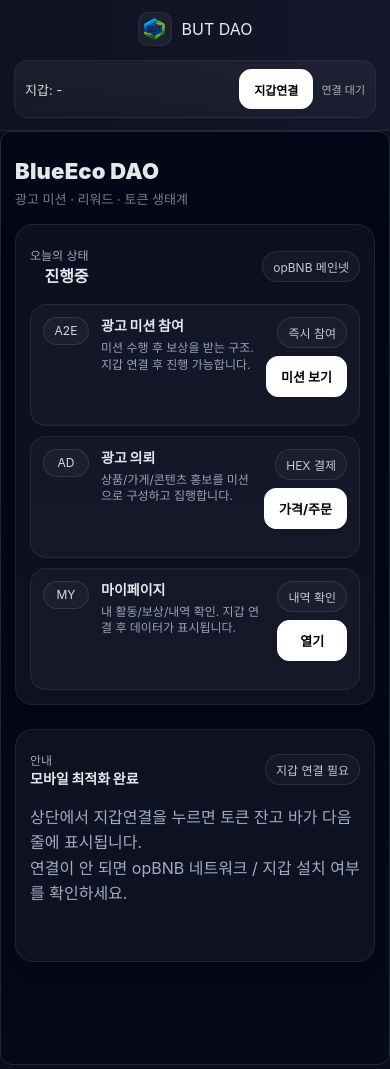
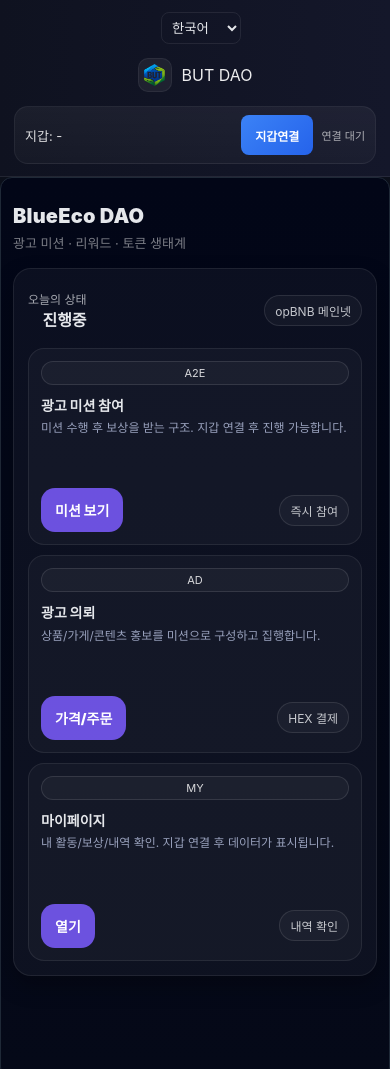
Before and after one commit to chitokiser/butdao, a website: page index.html in a window 390 px wide. Shown: the top 1069 px of the page. Drawn offline with nearby package versions, Linux system fonts and the light colour scheme.

Commit message:
20260220

```diff
--- a/assets/css/style.css
+++ b/assets/css/style.css
@@ -6,6 +6,11 @@
   padding: 0;
   box-sizing: border-box;
   font-family: "Inter", "Noto Sans KR", sans-serif;
+}
+
+:root{
+  --container-max: 1180px;
+  --pad-x: 16px;
 }
 
 body {
@@ -22,9 +27,9 @@ body {
 }
 
 .header-inner {
-  max-width: 1200px;
+  max-width: var(--container-max);
   margin: 0 auto;
-  padding: 14px 20px;
+  padding: 12px var(--pad-x);
   display: flex;
   align-items: center;
   justify-content: space-between;
@@ -84,9 +89,9 @@ body {
    MAIN
 =============================== */
 main {
-  max-width: 1200px;
-  margin: 60px auto;
-  padding: 40px;
+  max-width: var(--container-max);
+  margin: 40px auto;
+  padding: 28px var(--pad-x);
   border: 1px solid #1f2937;
   border-radius: 12px;
   background: linear-gradient(180deg, #020617, #020617aa);
@@ -138,9 +143,9 @@ h2 {
 }
 
 .footer-inner {
-  max-width: 1200px;
+  max-width: var(--container-max);
   margin: 0 auto;
-  padding: 24px;
+  padding: 18px var(--pad-x);
   display: flex;
   align-items: center;
   justify-content: center;
@@ -186,7 +191,7 @@ h2 {
   opacity: 0.85;
 }
 
-.page { max-width: 980px; margin: 0 auto; padding: 18px 14px; }
+.page { max-width: var(--container-max); margin: 0 auto; padding: 18px var(--pad-x); }
 .page-title { font-size: 18px; margin-bottom: 6px; }
 .page-desc { opacity: .8; margin-bottom: 14px; line-height: 1.4; }
 
@@ -278,35 +283,22 @@ h2 {
   cursor: pointer;
   opacity: 0.85;
 }
-/* ===== Buttons: force WHITE ===== */
+/* Buttons: prefer explicit classes. Removed aggressive global white override to keep dark theme intact. */
+
 .btn,
-button.btn,
-button,
-input[type="button"],
-input[type="submit"] {
-  background: #fff !important;
-  color: #000 !important;
-  border: 1px solid #fff !important;
-  border-radius: 12px !important;
-  padding: 10px 14px !important;
-  font-weight: 700 !important;
-  cursor: pointer !important;
+button.btn {
+  border: 1px solid rgba(255,255,255,.12);
+  border-radius: 12px;
+  padding: 10px 14px;
+  background: transparent;
+  color: inherit;
+  font-weight: 700;
+  cursor: pointer;
 }
 
-.btn:hover,
-button:hover,
-input[type="button"]:hover,
-input[type="submit"]:hover {
-  filter: brightness(0.92) !important;
-}
+.btn:hover { opacity: 0.95; }
 
-.btn:disabled,
-button:disabled,
-input[type="button"]:disabled,
-input[type="submit"]:disabled {
-  opacity: 0.55 !important;
-  cursor: not-allowed !important;
-}
+.btn:disabled { opacity: .6; cursor: not-allowed; }
 
 /* ===== Mobile-safe message box (no overflow) ===== */
 .msgbox {
--- /dev/null
+++ b/assets/js/i18n.js
@@ -0,0 +1,105 @@
+// /assets/js/i18n.js
+(function () {
+  // minimal selector->text translations. Add more keys as needed.
+  const translations = {
+    ko: {
+      "header .header-logo span": "BUT DAO",
+      "nav.header-nav a[href='/ad_request.html']": "광고의뢰",
+      "nav.header-nav a[href='/a2e.html']": "광고미션수행",
+      "nav.header-nav a[href='/mypage.html']": "마이페이지",
+      "#wallet-addr": "지갑: -",
+      "#wallet-btn": "지갑연결",
+      "#wallet-status": "연결 대기",
+
+      // index
+      ".h1": "BlueEco DAO",
+      ".sub": "광고 미션 · 리워드 · 토큰 생태계",
+      ".item .title": "광고 의뢰",
+      ".item .desc": "상품/가게/콘텐츠 홍보를 미션으로 구성하고 집행합니다.",
+      ".pill": "HEX 결제",
+
+      // ad_request
+      "#mTitle": "주문 요청",
+      "#mContact[placeholder]": "예:  @telegram / 카톡ID",
+      "#mRequired[placeholder]": "상품홍보,가게홍보,조회수 증가등",
+      "#mLink[placeholder]": "웹사이트 또는 상품정보 URL",
+      "#mMemo[placeholder]": "원하는 콘셉트, 광고기간등",
+      ".h1.page-title": "가격 / 주문",
+    },
+    en: {
+      "header .header-logo span": "BUT DAO",
+      "nav.header-nav a[href='/ad_request.html']": "Ad Request",
+      "nav.header-nav a[href='/a2e.html']": "Ad Missions",
+      "nav.header-nav a[href='/mypage.html']": "My Page",
+      "#wallet-addr": "Wallet: -",
+      "#wallet-btn": "Connect Wallet",
+      "#wallet-status": "Waiting",
+
+      // index
+      ".h1": "BlueEco DAO",
+      ".sub": "Ad missions · Rewards · Token ecosystem",
+      ".item .title": "Ad Requests",
+      ".item .desc": "We package and run promotional missions for products/shops/content.",
+      ".pill": "Pay with HEX",
+
+      // ad_request
+      "#mTitle": "Order Request",
+      "#mContact[placeholder]": "e.g. @telegram / KakaoTalk ID",
+      "#mRequired[placeholder]": "Product promotion, shop promotion, increase views, etc",
+      "#mLink[placeholder]": "Website or product info URL",
+      "#mMemo[placeholder]": "Desired concept, ad period, etc",
+      ".h1.page-title": "Price / Order",
+    }
+  };
+
+  function applyTranslations(lang) {
+    const map = translations[lang] || {};
+
+    Object.keys(map).forEach((key) => {
+      // placeholder override support: selector like "#mContact[placeholder]"
+      const placeholderMatch = key.match(/(.+)\[placeholder\]$/);
+      if (placeholderMatch) {
+        const sel = placeholderMatch[1];
+        document.querySelectorAll(sel).forEach(el => {
+          if (el && el.placeholder !== undefined) el.placeholder = map[key];
+        });
+        return;
+      }
+
+      const els = document.querySelectorAll(key);
+      if (els && els.length) {
+        els.forEach(el => {
+          if (el.tagName === 'INPUT' || el.tagName === 'TEXTAREA') {
+            el.value = map[key];
+          } else {
+            el.textContent = map[key];
+          }
+        });
+      }
+    });
+  }
+
+  function getLang() {
+    return localStorage.getItem('lang') || (navigator.language && navigator.language.startsWith('en') ? 'en' : 'ko');
+  }
+
+  function setLang(lang) {
+    localStorage.setItem('lang', lang);
+    applyTranslations(lang);
+  }
+
+  // initialize when DOM ready
+  document.addEventListener('DOMContentLoaded', () => {
+    const lang = getLang();
+    const sel = document.getElementById('langSelect');
+    if (sel) {
+      sel.value = lang;
+      sel.addEventListener('change', (e) => setLang(e.target.value));
+    }
+
+    // small delay to allow include.html content to be present
+    setTimeout(() => applyTranslations(lang), 80);
+  });
+
+  window.I18N = { setLang, getLang };
+})();
--- a/assets/js/include.js
+++ b/assets/js/include.js
@@ -11,6 +11,29 @@
     load("include-head", "/head.html"),
     load("include-footer", "/footer.html"),
   ]);
+
+  // inject a simple language selector into the header (if present)
+  const header = document.getElementById("include-head");
+  if (header) {
+    const container = header.querySelector('.header-inner');
+    if (container) {
+      const langWrap = document.createElement('div');
+      langWrap.style.marginLeft = '12px';
+      langWrap.innerHTML = `
+        <select id="langSelect" aria-label="language select" style="background:transparent;border-radius:8px;padding:6px;border:1px solid rgba(255,255,255,.08);color:inherit">
+          <option value="ko">한국어</option>
+          <option value="en">English</option>
+        </select>
+      `;
+      container.appendChild(langWrap);
+    }
+
+    // load i18n helper
+    const s = document.createElement('script');
+    s.src = '/assets/js/i18n.js';
+    s.defer = true;
+    document.body.appendChild(s);
+  }
 })();
 
   (() => {
--- a/index.html
+++ b/index.html
@@ -190,11 +190,39 @@
       font-size: 13px;
     }
 
-    /* 데스크탑에서 2열 이상 */
+    /* 데스크탑에서 2열 이상: 오른쪽 고정폭을 두어 왼쪽 섹션이 오른쪽까지 꽉 채우도록 함 */
     @media (min-width: 980px){
       :root{ --pad-x: 16px; }
       .h1{ font-size: 28px; }
-      .grid{ grid-template-columns: 1.1fr .9fr; }
+      /* 오른쪽 사이드바를 고정폭으로 설정하면 왼쪽이 가용 영역을 전부 채움 */
+      .grid{ grid-template-columns: 1fr 360px; align-items: start; }
+      .grid > .card { width: 100%; }
+    }
+
+    /* 중간 화면: 좀 더 여유있는 레이아웃 */
+    @media (min-width: 760px) and (max-width: 979px) {
+      .page { padding-left: 18px; padding-right: 18px; }
+      .h1 { font-size: 24px; }
+    }
+
+    /* 모바일 최적화 */
+    @media (max-width: 759px) {
+      .hero { align-items: flex-start; gap: 8px; }
+      .h1 { font-size: 20px; }
+      .sub { font-size: 13px; }
+      .item { flex-direction: column; align-items: stretch; }
+      .item .right { flex-direction: row; justify-content: space-between; align-items: center; }
+      .item .right .pill { order: 2; }
+      .item .right .cta { order: 1; width: auto; }
+      .cta { padding: 12px; }
+      .pill { font-size: 12px; }
+    }
+
+    /* 아주 작은 화면에서 버튼과 패딩을 더 넓게 */
+    @media (max-width: 420px) {
+      .page { padding-left: 12px; padding-right: 12px; }
+      .btnx, .cta { padding: 12px 14px; font-size: 14px; }
+      .item .badge { min-width: 40px; height: 24px; font-size: 11px; }
     }
   </style>
 </head>
@@ -262,20 +290,7 @@
         </div>
       </div>
 
-      <div class="card">
-        <div class="row">
-          <div>
-            <div class="k">안내</div>
-            <div class="v" style="font-size:14px;">모바일 최적화 완료</div>
-          </div>
-          <span class="pill">지갑 연결 필요</span>
-        </div>
 
-        <div class="desc" style="margin-top:10px; opacity:.78;">
-          상단에서 지갑연결을 누르면 토큰 잔고 바가 다음 줄에 표시됩니다.<br/>
-          연결이 안 되면 opBNB 네트워크 / 지갑 설치 여부를 확인하세요.
-        </div>
-      </div>
     </section>
   </main>
 
```
